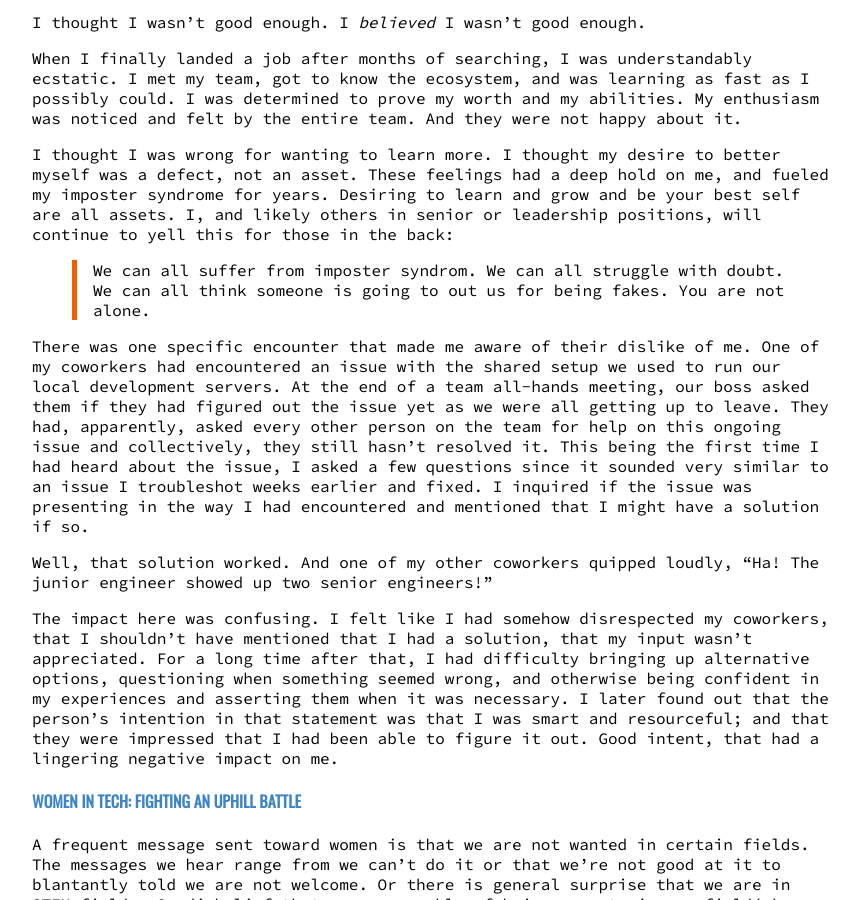
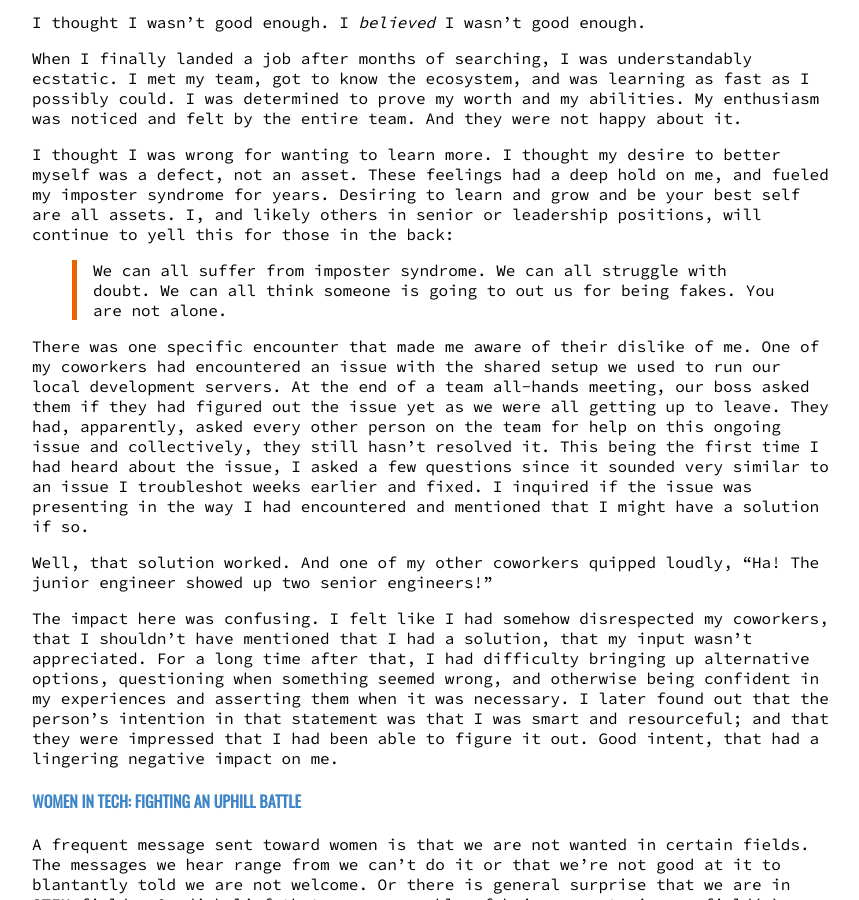
Before and after one commit to lauramosher/lauramosher.github.io, a Jekyll site: the page built from blog/_posts/2018-12-10-intent-vs-impact.md, in a window 1280 px wide and 900 px high, scrolled down 894 px. Shown: the whole window, without its empty margins (208-1067 px from the left). Built offline with Jekyll 4.4.1, drawn with Linux system fonts in a browser that asks for light colours; our own code applies the rules of GitHub Pages for plain Markdown files; comment, search, counter and statistics services are not loaded.

Commit message:
Update 2018-12-10-intent-vs-impact.md

```diff
--- a/blog/_posts/2018-12-10-intent-vs-impact.md
+++ b/blog/_posts/2018-12-10-intent-vs-impact.md
@@ -30,7 +30,7 @@ When I finally landed a job after months of searching, I was understandably ecst
 
 I thought I was wrong for wanting to learn more. I thought my desire to better myself was a defect, not an asset. These feelings had a deep hold on me, and fueled my imposter syndrome for years. Desiring to learn and grow and be your best self are all assets. I, and likely others in senior or leadership positions, will continue to yell this for those in the back:
 
-> We can all suffer from imposter syndrom. We can all struggle with doubt. We can all think someone is going to out us for being fakes. You are not alone.
+> We can all suffer from imposter syndrome. We can all struggle with doubt. We can all think someone is going to out us for being fakes. You are not alone.
 
 There was one specific encounter that made me aware of their dislike of me. One of my coworkers had encountered an issue with the shared setup we used to run our local development servers. At the end of a team all-hands meeting, our boss asked them if they had figured out the issue yet as we were all getting up to leave. They had, apparently, asked every other person on the team for help on this ongoing issue and collectively, they still hasn't resolved it. This being the first time I had heard about the issue, I asked a few questions since it sounded very similar to an issue I troubleshot weeks earlier and fixed. I inquired if the issue was presenting in the way I had encountered and mentioned that I might have a solution if so.
 
```
